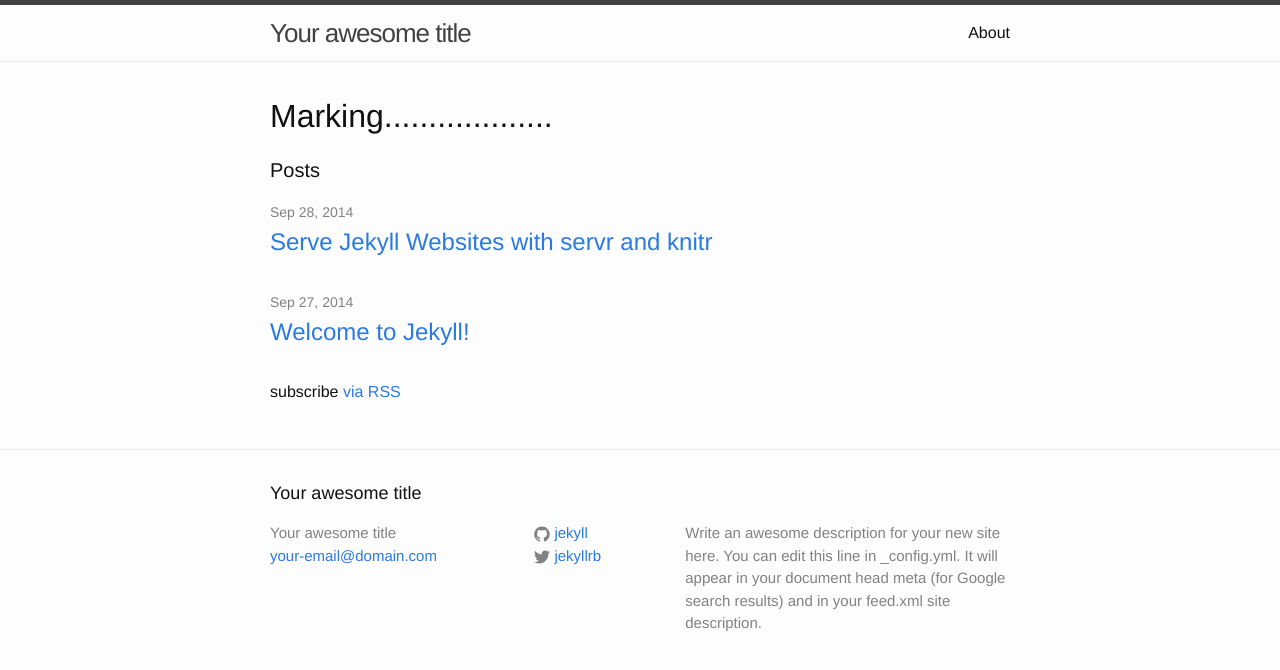
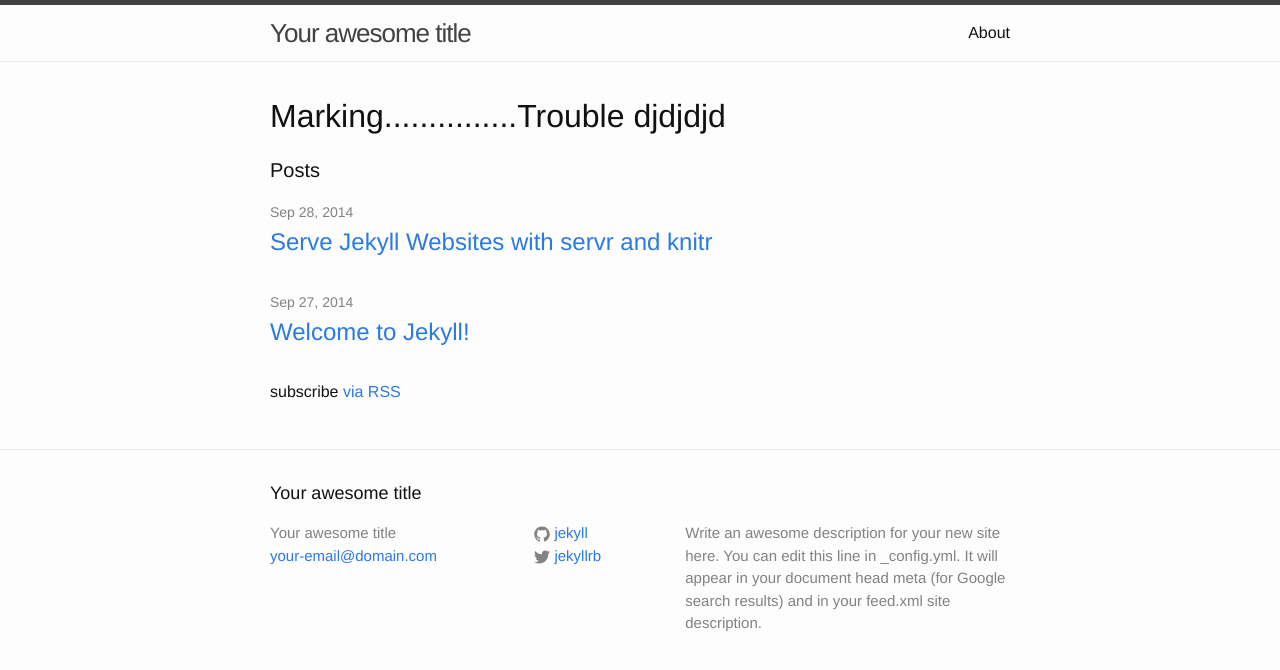
Before and after one commit to Tajtaj/knitr-jekyll, a Jekyll site: the page built from index.html, in a window 1280 px wide. Shown: the top 670 px of the page. Built offline with Jekyll 4.4.1, drawn with Linux system fonts in a browser that asks for light colours.

Commit message:
New changes.

```diff
--- a/index.html
+++ b/index.html
@@ -3,7 +3,7 @@ layout: default
 ---
 
 <div class="home">
-  <h1>Marking...................</h1>
+  <h1>Marking...............Trouble djdjdjd</h1>
 
   <h1 class="page-heading">Posts</h1>
 
```
